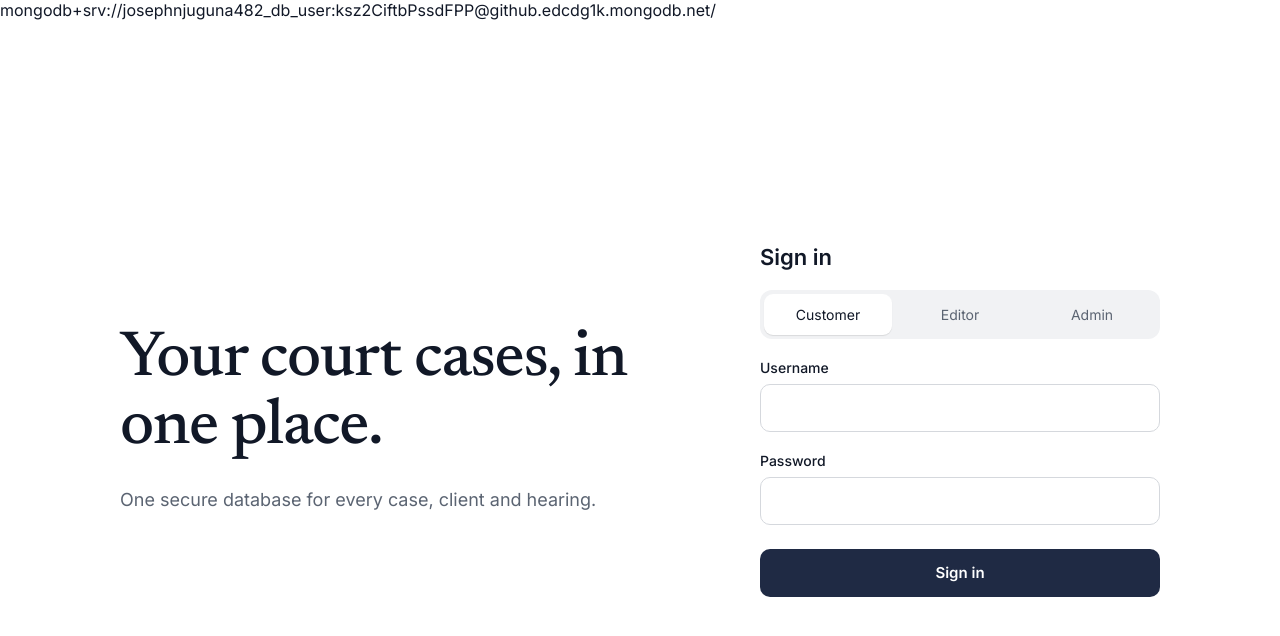
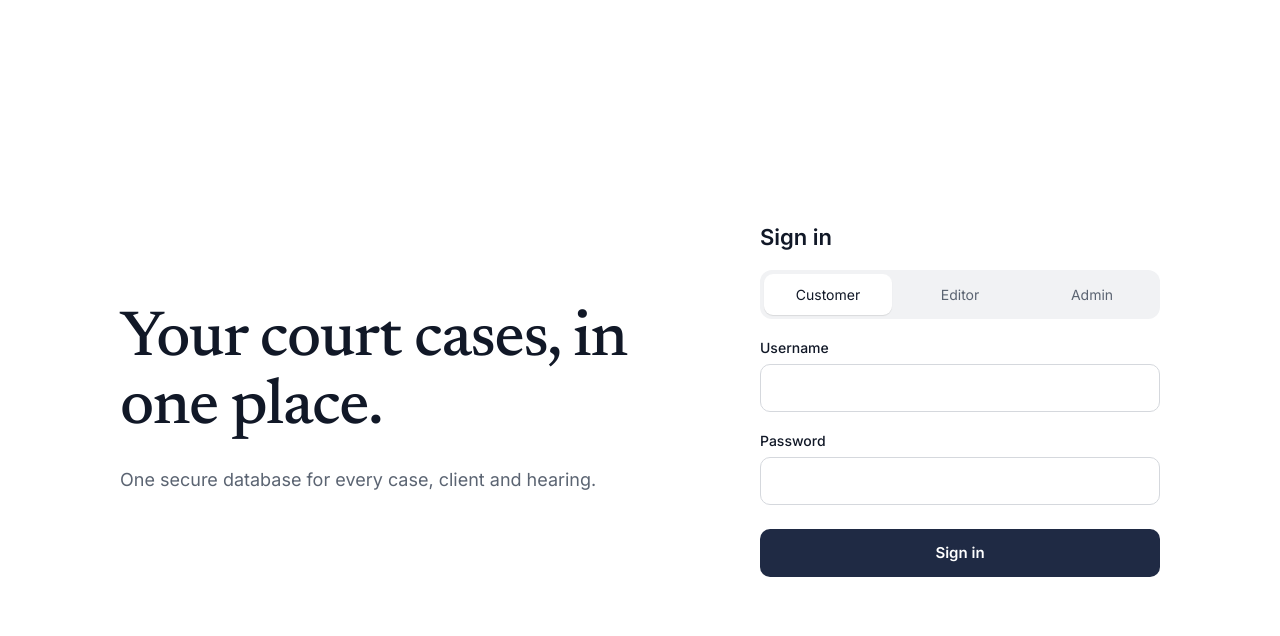
Before and after one commit to JosephNjuguna/law-firm-management-system, a plain HTML site: page ui/login/login.html in a window 1280 px wide. Drawn offline with Linux system fonts and the light colour scheme.

Commit message:
remove db password

```diff
--- a/ui/login/login.html
+++ b/ui/login/login.html
@@ -12,8 +12,6 @@
     <link rel="stylesheet" href="./style.css">
 </head>
 
-
-mongodb+srv://josephnjuguna482_db_user:ksz2CiftbPssdFPP@github.edcdg1k.mongodb.net/
 <body>
     <main class="page">
         <div class="layout">
```
